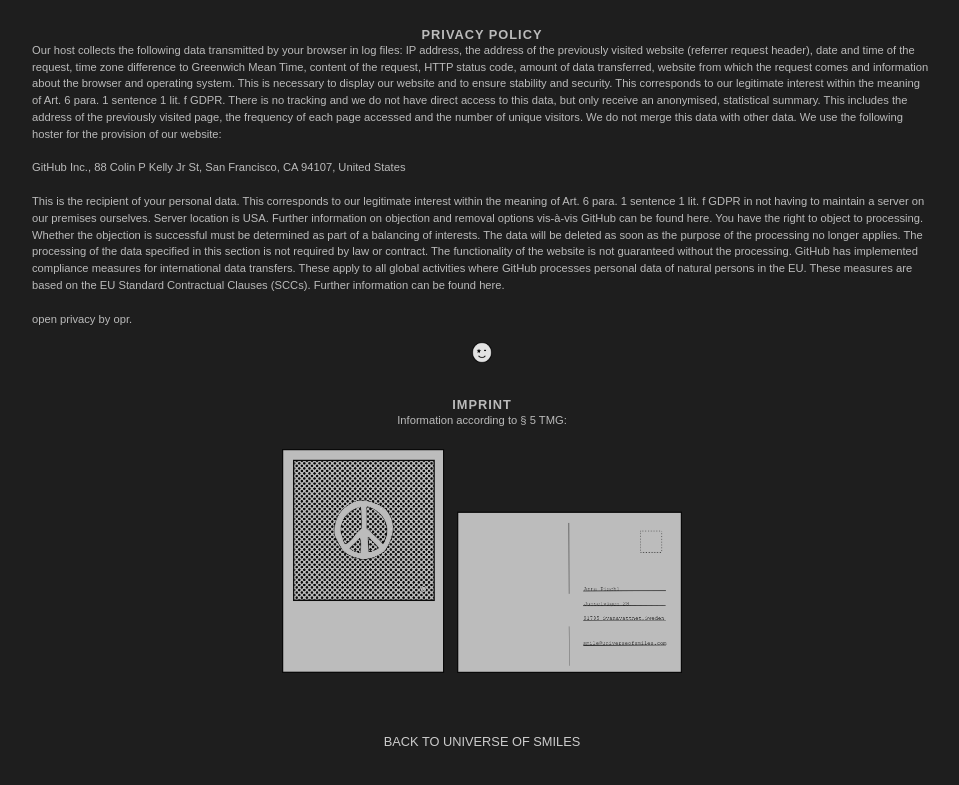
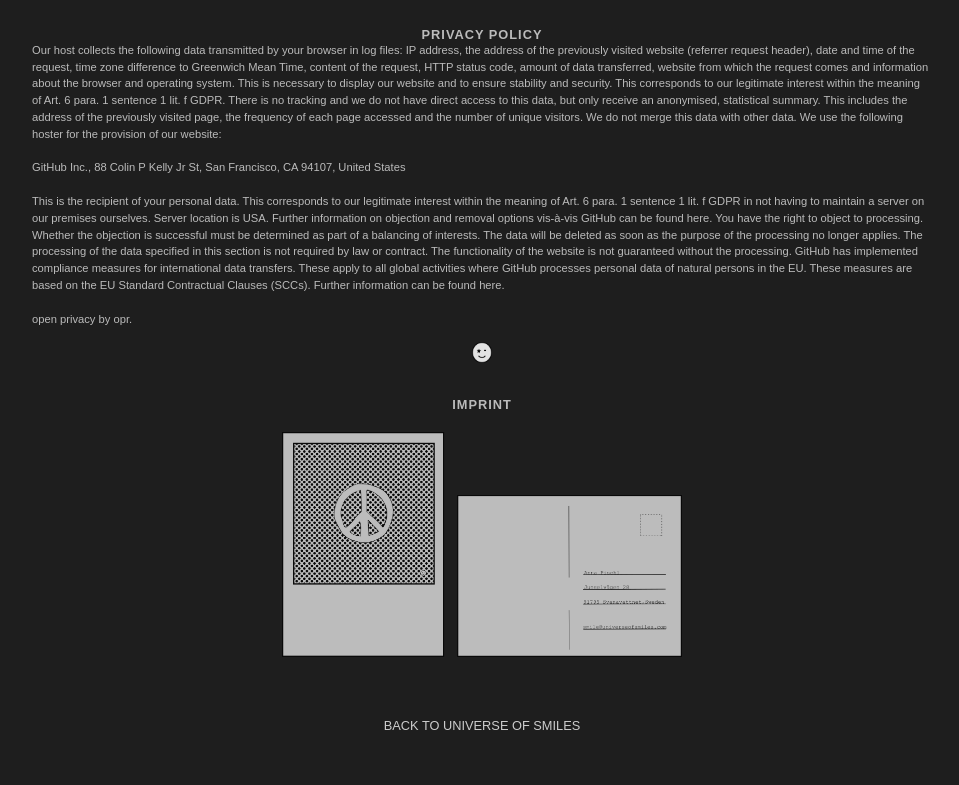
Before and after one commit to pr1m3um/pr1m3um.github.io, a plain HTML site: page impressum.html in a window 1280 px wide. Shown: the part 494-1279 px from the top of the page, without its empty margins (158-1117 px from the left). Drawn offline with Linux system fonts and the light colour scheme.

Commit message:
Update impressum.html

```diff
--- a/impressum.html
+++ b/impressum.html
@@ -110,7 +110,7 @@ GitHub has implemented compliance measures for international data transfers. The
 		        <img src="smile.png" alt="Icon 3" style="width: 20px; height: auto; opacity: 0.9;">
 </p>
         <h1>IMPRINT</h1>
-		<p style="text-align: center;">Information according to § 5 TMG:</p>
+		<p style="text-align: center;"></p>
 
         <div class="image-container">
             <img src="impressum.png" alt="Impressum Icon">
```
